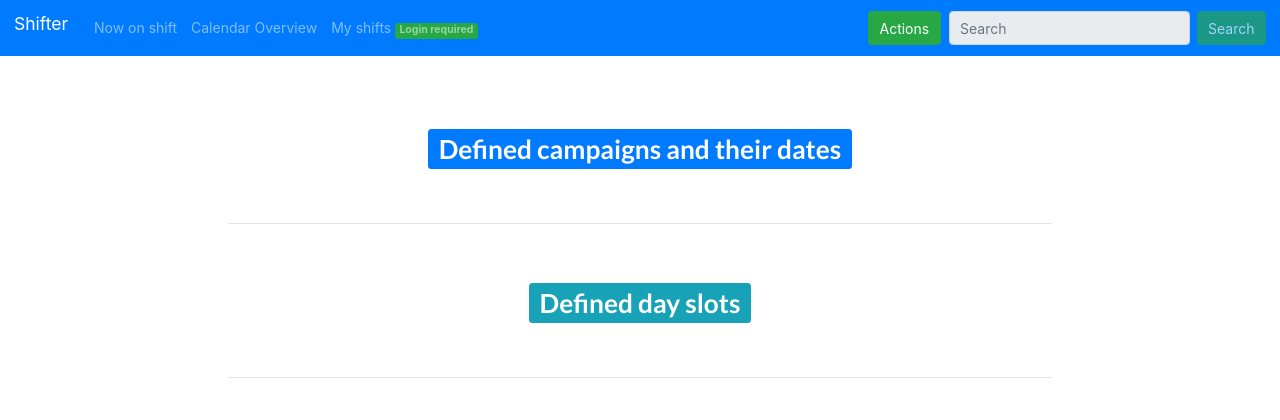
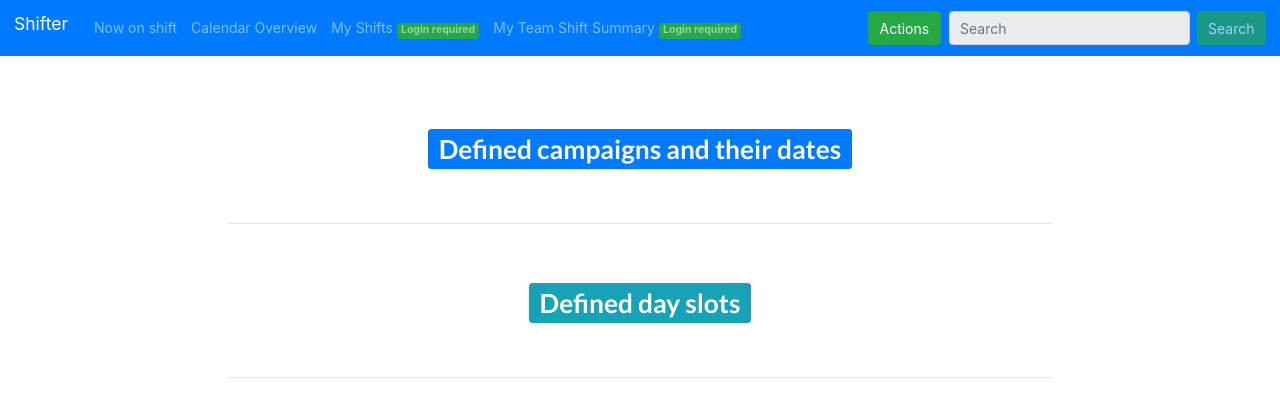
Before and after one commit to agorzawski/shifter, a Django app: page /dates in a window 1280 px wide. Shown: the top 420 px of the page. Run offline with Django 3.2, Linux system fonts and the light colour scheme; data that the repository does not hold is empty; some libraries are stand-ins or nearby versions.

Commit message:
- added team view calendar - added summarised working hours calculator  (day/off/nights)

```diff
--- a/shifts/templates/template_main.html
+++ b/shifts/templates/template_main.html
@@ -33,7 +33,10 @@
         <a class="nav-link" href='/planning'>Calendar Overview</a>
       </li>
       <li class="nav-item" >
-        <a class="nav-link" href='/user' >My shifts  {%if not logged_user %} <span class="badge bg-success">Login required</span> {%endif%} </a>
+        <a class="nav-link" href='/user' >My Shifts {% if not logged_user %} <span class="badge bg-success">Login required</span> {%endif%} </a>
+      </li>
+      <li class="nav-item" >
+        <a class="nav-link" href='/team' >My Team Shift Summary {% if not logged_user %} <span class="badge bg-success">Login required</span> {%endif%} </a>
       </li>
 
     </ul>
--- a/shifts/urls.py
+++ b/shifts/urls.py
@@ -6,6 +6,7 @@ urlpatterns = [
     path('', views.index, name='index'),
     path('today', views.todays, name='today'),
     path('user', views.user, name='user'),
+    path('team', views.team, name='team'),
     path('calendar.ics', views.icalendar_view, name='calendar'),
     path('dates', views.dates, name='dates'),
     path('ioc-update', views.ioc_update, name='ioc-update'),
--- a/shifts/views.py
+++ b/shifts/views.py
@@ -1,7 +1,7 @@
 from django.contrib.auth.decorators import login_required
 from django.http import JsonResponse, HttpResponseRedirect, HttpResponse
 from django.shortcuts import render
-from django.db.models import Q
+from django.db.models import Q, Count
 from django.template.loader import render_to_string
 from django.urls import reverse
 import django.contrib.messages as messages
@@ -10,7 +10,7 @@ from shifts.models import *
 import datetime
 import os
 
-from shifter.settings import MAIN_PAGE_HOME_BUTTON, APP_REPO, APP_REPO_ICON, CONTROL_ROOM_PHONE_NUMBER, WWW_EXTRA_INFO,\
+from shifter.settings import MAIN_PAGE_HOME_BUTTON, APP_REPO, APP_REPO_ICON, CONTROL_ROOM_PHONE_NUMBER, WWW_EXTRA_INFO, \
     SHIFTER_PRODUCTION_INSTANCE, SHIFTER_TEST_INSTANCE
 
 DATE_FORMAT = '%Y-%m-%d'
@@ -30,7 +30,9 @@ def prepare_default_context(request, contextToAdd):
     GIT_LAST_TAG = stream.read()
     print(SHIFTER_TEST_INSTANCE)
     if SHIFTER_TEST_INSTANCE:
-        messages.info(request, 'This is an test instance. Please refer to <a href="{}">the production instance</a> for uptodate schedule.'.format(SHIFTER_PRODUCTION_INSTANCE),)
+        messages.info(request,
+                      'This is an test instance. Please refer to <a href="{}">the production instance</a> for uptodate schedule.'.format(
+                          SHIFTER_PRODUCTION_INSTANCE), )
     for oneShifterMessages in ShifterMessage.objects.filter(valid=True).order_by('-number'):
         messages.warning(request, oneShifterMessages.description)
     context = {
@@ -152,14 +154,14 @@ def todays(request):
     context = {'today': activeShift['today'],
                'activeSlots': activeShift['activeSlots'],
                'currentTeam': activeShift['currentTeam'],
-               'shiftID': activeShift['shiftID'],}
+               'shiftID': activeShift['shiftID'], }
     return render(request, 'today.html', prepare_default_context(request, context))
 
 
 @login_required
 def user(request):
     currentMonth = datetime.datetime.now()
-    nextMonth = currentMonth + datetime.timedelta(30) # banking rounding
+    nextMonth = currentMonth + datetime.timedelta(30)  # banking rounding
     member = request.user
     revision = Revision.objects.filter(valid=True).order_by("-number").first()
     scheduled_shifts = Shift.objects.filter(member=member, revision=revision)
@@ -174,12 +176,61 @@ def user(request):
     return render(request, 'user.html', prepare_default_context(request, context))
 
 
+def get_shift_summary(m, validSlots, revision, currentMonth) -> tuple:
+    scheduled_shifts = Shift.objects.filter(member=m,
+                                            revision=revision,
+                                            date__year=currentMonth.year,
+                                            date__month=currentMonth.month)
+
+    differentSlots = Shift.objects.filter(member=m,
+                                            revision=revision,
+                                            date__year=currentMonth.year,
+                                            date__month=currentMonth.month)\
+                                  .values('slot__abbreviation')\
+                                  .annotate(total=Count('slot'))
+
+    result = {a['slot__abbreviation']:a['total'] for a in differentSlots}
+    return len(scheduled_shifts), result
+
+
+@login_required
+def team(request):
+    currentMonth = datetime.datetime.now()
+    nextMonth = currentMonth + datetime.timedelta(31)  # banking rounding
+    member = request.user
+    teamMembers = Member.objects.filter(team=member.team)
+    revision = Revision.objects.filter(valid=True).order_by("-number").first()
+    scheduled_shifts = Shift.objects.filter(member__team=member.team, revision=revision)
+    scheduled_campaigns = Campaign.objects.all().filter(revision=revision)
+    # TODO get this outside the main code, maybe another flag in the Slot? TBC
+    slotLookUp = ['NWH', 'PM', 'AM', 'EV', 'NG']
+    validSlots = Slot.objects.filter(abbreviation__in=slotLookUp).order_by('hour_start')
+    teamMembersSummary = []
+    for m in teamMembers:
+        l, result = get_shift_summary(m, validSlots, revision, currentMonth)
+        memberSummary = [m,l]
+        for oneSlot in validSlots:
+            memberSummary.append(result.get(oneSlot.abbreviation,'--'))
+        teamMembersSummary.append(memberSummary)
+
+    context = {
+        'member': member,
+        'teamMembers': teamMembersSummary,
+        'validSlots': validSlots,
+        'currentmonth': currentMonth.strftime('%B'),
+        'nextmonth': nextMonth.strftime('%B'),
+        'scheduled_shifts_list': scheduled_shifts,
+        'scheduled_campaigns_list': scheduled_campaigns,
+    }
+    return render(request, 'team.html', prepare_default_context(request, context))
+
+
 @login_required
 def icalendar_view(request):
     month = None
     monthLabel = request.GET.get('month')
     if request.GET.get('month'):
-        if monthLabel=='current':
+        if monthLabel == 'current':
             month = datetime.datetime.now()
         if monthLabel == 'next':
             month = datetime.datetime.now() + datetime.timedelta(30)
@@ -196,8 +247,8 @@ def icalendar_view(request):
     monthLastDay = next_month.replace(day=1) + datetime.timedelta(days=-1)
     revision = Revision.objects.filter(valid=True).order_by("-number").first()
 
-    shifts = Shift.objects.filter(date__lte=monthLastDay, date__gte=monthFirstDay)\
-                          .filter(member=member, revision=revision)
+    shifts = Shift.objects.filter(date__lte=monthLastDay, date__gte=monthFirstDay) \
+        .filter(member=member, revision=revision)
     context = {
         'campaign': 'Exported Shifts',
         'shifts': shifts,
@@ -213,7 +264,7 @@ def ioc_update(request):
     Expose JSON with current shift setup. To be used by any script/tool to update the IOC
     """
     dayToGo = request.GET.get('date', None)
-    slotToGo =  request.GET.get('slot', None)
+    slotToGo = request.GET.get('slot', None)
     # TODO WIP send a slack webhook announcement to remind that this was called
     fieldsToUpdate = ['SL', 'OP', 'OCC', 'OC', 'OCE', 'OCPSS']
     # TODO add separate call for OC updates + separate url
@@ -274,14 +325,14 @@ def shifts_update(request):
             shift.date = oldShift.date + deltaToApply
             try:
                 shift.save()
-                doneCounter +=1
+                doneCounter += 1
             except Exception:
                 messages.error(request, 'Cannot update old shift {}, skipping!'.format(oldShift))
 
         # at last, update the actual campaign data
         campaign.revision = revision
         campaign.date_start = campaign.date_start + deltaToApply
-        campaign.date_end =  campaign.date_end + deltaToApply
+        campaign.date_end = campaign.date_end + deltaToApply
         campaign.save()
         messages.info(request, 'Done OK with {} shifts'.format(doneCounter))
         return HttpResponseRedirect(reverse("shifter:shift-update"))
@@ -293,7 +344,7 @@ def shifts_upload(request):
 
     data = {'campaigns': Campaign.objects.all(),
             'revisions': Revision.objects.all(),
-            'roles' : ShiftRole.objects.all(),
+            'roles': ShiftRole.objects.all(),
             }
 
     totalLinesAdded = 0
@@ -326,11 +377,11 @@ def shifts_upload(request):
             for dayIndex, one in enumerate(fields):
                 if dayIndex == 0:
                     continue
-                if one == '' or one == '-': # neutral shift slot abbrev
+                if one == '' or one == '-':  # neutral shift slot abbrev
                     continue
                 slotAbbrev = one
                 shiftDetais = one.split(':')
-                if len(shiftDetais): # index 0-> name, index -> shift role
+                if len(shiftDetais):  # index 0-> name, index -> shift role
                     slotAbbrev = shiftDetais[0]
                     if len(shiftDetais) > 1:
                         if shiftDetais[1] == "-":
@@ -339,9 +390,9 @@ def shifts_upload(request):
                             shiftRole = ShiftRole.objects.filter(abbreviation=shiftDetais[1]).first()
                             if shiftRole is None:
                                 messages.error(request, 'Cannot find role defined like {} for at line \
-                                                            {} and column {} (for {}), using default one {}.'\
-                                                        .format(shiftDetais[1], lineIndex, dayIndex,
-                                                                nameFromFile, defautshiftrole))
+                                                            {} and column {} (for {}), using default one {}.' \
+                                               .format(shiftDetais[1], lineIndex, dayIndex,
+                                                       nameFromFile, defautshiftrole))
                                 shiftRole = defautshiftrole
 
                 shiftFullDate = date + datetime.timedelta(days=dayIndex - 1)
@@ -368,7 +419,7 @@ def shifts_upload(request):
                     messages.error(request, 'Could not add member {} for {} {}, \
                                             Already in the system for the same \
                                             role: {}  campaign: {} and revision {}'
-                                            .format(member, shiftFullDate, one, shiftRole, campaign, revision))
+                                   .format(member, shiftFullDate, one, shiftRole, campaign, revision))
 
     except Exception as e:
         messages.error(request, "Unable to upload file. Critical error, see {}".format(e))
```
Also changed, not shown: shifts/templates/team.html (added, +33 -0 lines), CHANGELOG.md.
